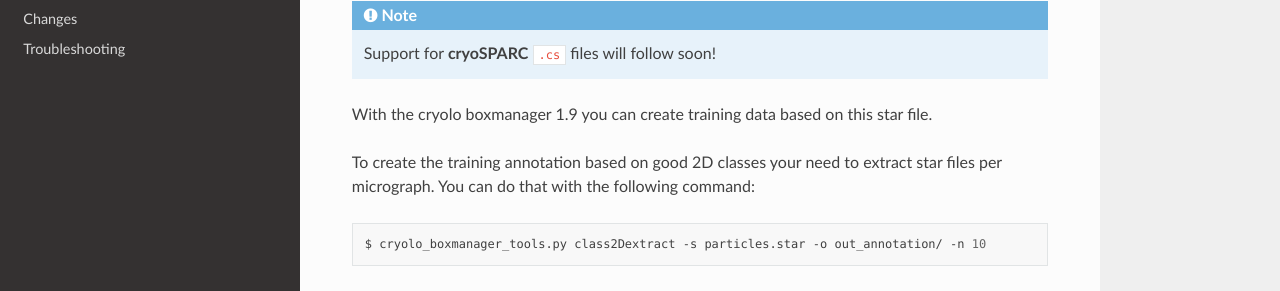
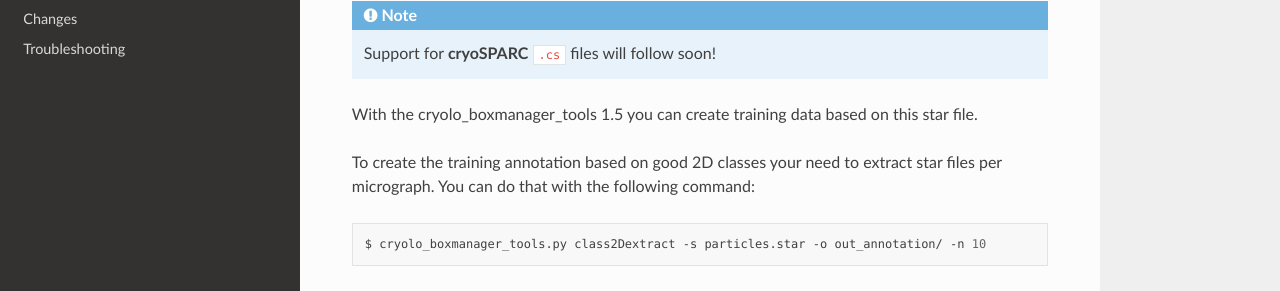
Before and after one commit to MPI-Dortmund/cryolo, a Sphinx documentation site: the page built from source/other/class_2d_train.rst, in a window 1280 px wide. Shown: the part 257-548 px from the top of the page. Built offline with Sphinx 7.4.7 and the Read the Docs theme 2.0.0, drawn with Linux system fonts in a browser that asks for light colours.

Commit message:
update class 2D train

```diff
--- a/source/other/class_2d_train.rst
+++ b/source/other/class_2d_train.rst
@@ -7,7 +7,7 @@ When you are working with RELION, you should have such a file.
 .. note::
     Support for **cryoSPARC** :file:`.cs` files will follow soon!
 
-With the cryolo boxmanager 1.9 you can create training data based on this star file.
+With the cryolo_boxmanager_tools 1.5 you can create training data based on this star file.
 
 To create the training annotation based on good 2D classes your need to extract star files per micrograph. You can do that with the following command:
 
```
